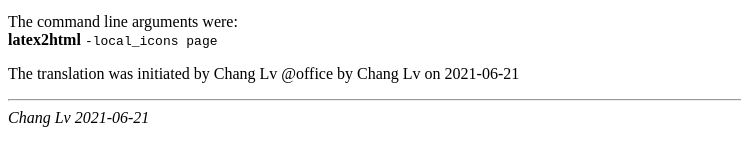
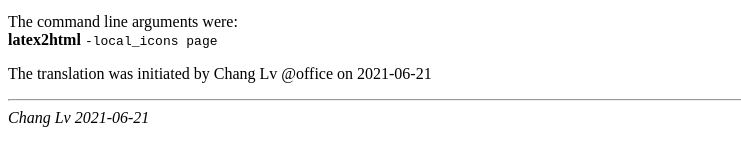
Before and after one commit to c-lv/c-lv.github.io, a plain HTML site: page node4.html in a window 1280 px wide. Shown: the part 259-414 px from the top of the page, without its empty margins (0-741 px from the left). Drawn offline with Linux system fonts and the light colour scheme.

Commit message:
auto commit by make

```diff
--- a/node4.html
+++ b/node4.html
@@ -58,7 +58,7 @@ Mathematics Department, Macquarie University, Sydney.
 The command line arguments were: <BR>
  <STRONG>latex2html</STRONG> <TT>-local_icons page</TT>
 <P>
-The translation was initiated by Chang Lv @office by Chang Lv on 2021-06-21
+The translation was initiated by Chang Lv @office on 2021-06-21
 <BR><HR>
 <ADDRESS>
 Chang Lv
```
Also changed, not shown: 1 other file.
